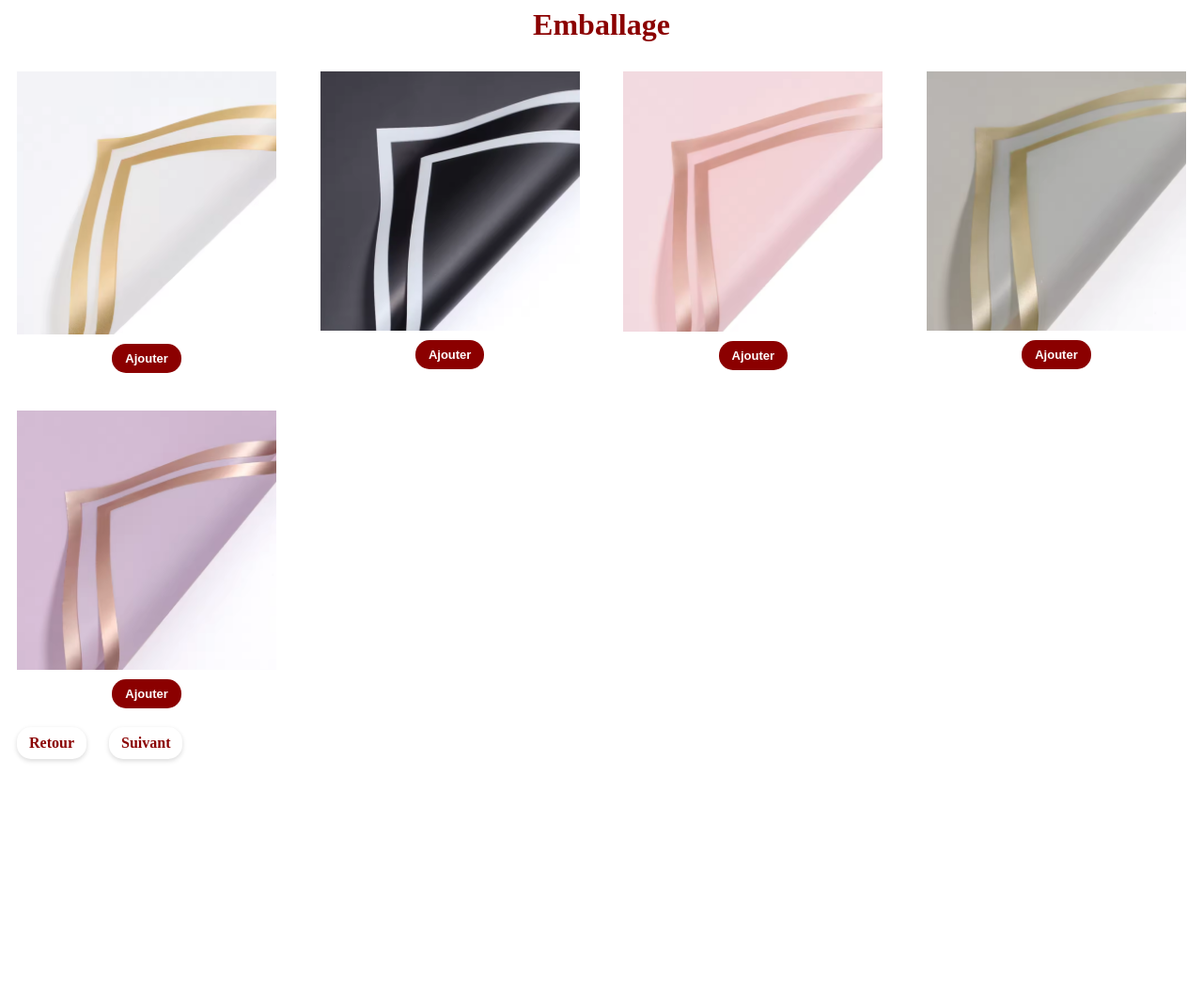
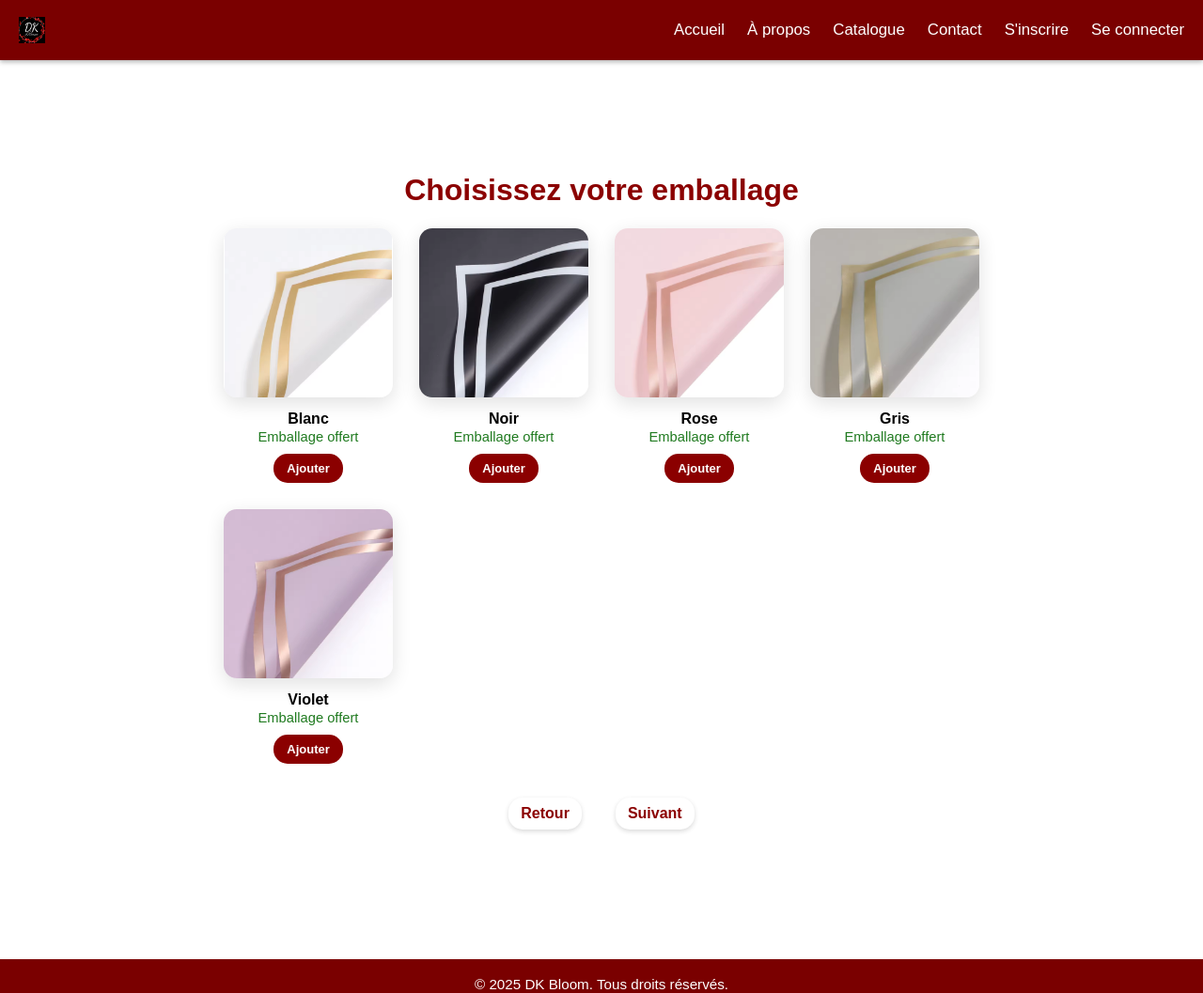
Before and after one commit to esig-ge/projet-2025-ama, a PHP site: page /interface_emballage.php in a window 1280 px wide. Shown: the whole page at 94% size. Before the commit the page ends 811 px from the top, so only its background shows below. Run offline with PHP 8.4, Linux system fonts and the light colour scheme.

Commit message:
Emballages

```diff
--- a/site/pages/interface_emballage.php
+++ b/site/pages/interface_emballage.php
@@ -1,89 +1,168 @@
 <?php
+// Base URL (slash final)
+if (!isset($BASE)) {
+    $dir  = rtrim(dirname($_SERVER['PHP_SELF'] ?? $_SERVER['SCRIPT_NAME']), '/\\');
+    $BASE = ($dir === '' || $dir === '.') ? '/' : $dir . '/';
+}
 session_start();
 ?>
 <!DOCTYPE html>
 <html lang="fr">
 <head>
-    <meta charset="UTF-8">
-    <link rel="stylesheet" href="css/styleCatalogue.css">
-    <title>emballages</title>
+    <meta charset="UTF-8" />
+    <title>DK Bloom — Emballages</title>
+
+    <!-- CSS globaux -->
+    <link rel="stylesheet" href="<?= $BASE ?>css/style_header_footer.css">
+    <link rel="stylesheet" href="<?= $BASE ?>css/styleCatalogue.css">
+
+    <style>
+        /* --- Mise en page locale de la grille d'emballages --- */
+        main.emballages {
+            max-width: 1200px;
+            margin: 120px auto 80px; /* marge sup pour header fixé */
+            padding: 0 24px;
+        }
+        .grid-emballages {
+            display: grid;
+            grid-template-columns: repeat(4, minmax(160px, 1fr));
+            gap: 28px;
+            justify-items: center;
+        }
+        @media (max-width: 1100px){
+            .grid-emballages { grid-template-columns: repeat(3, minmax(160px, 1fr)); }
+        }
+        @media (max-width: 780px){
+            .grid-emballages { grid-template-columns: repeat(2, minmax(150px, 1fr)); }
+            main.emballages { margin-top: 100px; }
+        }
+        @media (max-width: 480px){
+            .grid-emballages { grid-template-columns: 1fr; }
+        }
+
+        .emb-card{
+            width: 100%;
+            max-width: 240px;     /* plus petit */
+            text-align: center;
+        }
+        .emb-card img{
+            width: 100%;
+            height: 180px;        /* taille uniforme */
+            object-fit: contain;  /* pas de rognage */
+            background: #fff;     /* fond neutre sous PNG */
+            border-radius: 14px;
+            box-shadow: 0 6px 20px rgba(0,0,0,.12);
+        }
+        .emb-title{
+            margin: 10px 0 2px;
+            font-weight: 700;
+        }
+        .emb-offert{
+            font-size: .92rem;
+            color: #1f7a1f;       /* vert doux */
+        }
+        .add-to-cart{
+            margin-top: 10px;
+        }
+
+        /* Boutons Retour / Suivant centrés */
+        .nav-actions{
+            margin-top: 26px;
+            display: flex;
+            gap: 16px;
+            justify-content: center;
+        }
+    </style>
+
+    <!-- Expose BASE + API_URL au JS si tu utilises commande.js -->
+    <script>
+        window.DKBASE  = <?= json_encode($BASE) ?>;
+        window.API_URL = <?= json_encode($BASE . 'api/cart.php') ?>;
+    </script>
+    <script src="<?= $BASE ?>js/commande.js" defer></script>
 </head>
 
+<body>
+<?php include __DIR__ . '/includes/header.php'; ?>
 
-<body>
+<main class="emballages">
+    <h1 style="text-align:center; margin-bottom:22px;">Choisissez votre emballage</h1>
 
-<h1>Emballage</h1>
-<div id="emballage">
-    <div>
-        <img src="img/emballage_blanc.PNG" alt="Emballage blanc">
+    <section class="grid-emballages">
+
+        <article class="emb-card">
+            <img src="<?= $BASE ?>img/emballage_blanc.PNG" alt="Emballage blanc">
+            <div class="emb-title">Blanc</div>
+            <div class="emb-offert">Emballage offert</div>
             <button class="add-to-cart"
-                data-id="8"
-                data-name="20 roses"
-                data-price="40"
-                data-img="assets/img/20Roses.png">
+                    data-pro-id="emb_blanc"
+                    data-pro-name="Emballage blanc"
+                    data-pro-price="0"
+                    data-pro-img="<?= $BASE ?>img/emballage_blanc.PNG">
                 Ajouter
             </button>
-    </div>
+        </article>
 
-    <div>
-        <img src="img/emballage_noir.PNG" alt="Emballage noir">
+        <article class="emb-card">
+            <img src="<?= $BASE ?>img/emballage_noir.PNG" alt="Emballage noir">
+            <div class="emb-title">Noir</div>
+            <div class="emb-offert">Emballage offert</div>
             <button class="add-to-cart"
-                data-id="BQ-20"
-                data-sku="BQ-20"
-                data-name="20 roses"
-                data-price="40"
-                data-img="assets/img/20Roses.png">
+                    data-pro-id="emb_noir"
+                    data-pro-name="Emballage noir"
+                    data-pro-price="0"
+                    data-pro-img="<?= $BASE ?>img/emballage_noir.PNG">
                 Ajouter
             </button>
-    </div>
+        </article>
 
-    <div>
-        <img src="img/emballage_rose.PNG" alt="Emballage rose">
+        <article class="emb-card">
+            <img src="<?= $BASE ?>img/emballage_rose.PNG" alt="Emballage rose">
+            <div class="emb-title">Rose</div>
+            <div class="emb-offert">Emballage offert</div>
             <button class="add-to-cart"
-                data-id="BQ-20"
-                data-sku="BQ-20"
-                data-name="20 roses"
-                data-price="40"
-                data-img="assets/img/20Roses.png">
+                    data-pro-id="emb_rose"
+                    data-pro-name="Emballage rose"
+                    data-pro-price="0"
+                    data-pro-img="<?= $BASE ?>img/emballage_rose.PNG">
                 Ajouter
             </button>
-    </div>
+        </article>
 
-    <div>
-        <img src="img/emballage_gris.PNG" alt="Emballage gris">
+        <article class="emb-card">
+            <img src="<?= $BASE ?>img/emballage_gris.PNG" alt="Emballage gris">
+            <div class="emb-title">Gris</div>
+            <div class="emb-offert">Emballage offert</div>
             <button class="add-to-cart"
-                data-id="BQ-20"
-                data-sku="BQ-20"
-                data-name="20 roses"
-                data-price="40"
-                data-img="assets/img/20Roses.png">
+                    data-pro-id="emb_gris"
+                    data-pro-name="Emballage gris"
+                    data-pro-price="0"
+                    data-pro-img="<?= $BASE ?>img/emballage_gris.PNG">
                 Ajouter
             </button>
-    </div>
+        </article>
 
-    <div>
-        <img src="img/emballage_violet.PNG" alt="Emballage violet">
+        <article class="emb-card">
+            <img src="<?= $BASE ?>img/emballage_violet.PNG" alt="Emballage violet">
+            <div class="emb-title">Violet</div>
+            <div class="emb-offert">Emballage offert</div>
             <button class="add-to-cart"
-                data-id="BQ-20"
-                data-sku="BQ-20"
-                data-name="20 roses"
-                data-price="40"
-                data-img="assets/img/20Roses.png">
+                    data-pro-id="emb_violet"
+                    data-pro-name="Emballage violet"
+                    data-pro-price="0"
+                    data-pro-img="<?= $BASE ?>img/emballage_violet.PNG">
                 Ajouter
             </button>
+        </article>
+
+    </section>
+
+    <div class="nav-actions">
+        <a href="<?= $BASE ?>interface_supplement.php" class="button">Retour</a>
+        <a href="<?= $BASE ?>commande.php" class="button">Suivant</a>
     </div>
-</div>
+</main>
 
-<a href="interface_supplement.php" class="button">Retour</a>
-<a href="commande.php"
-   class="add-to-cart"
-   data-id="8"
-   data-name="20 roses"
-   data-price="40"
-   data-img="assets/img/20Roses.png">
-    Suivant
-</a>
-
-<script src="js/commande.js"></script>
+<?php include __DIR__ . '/includes/footer.php'; ?>
 </body>
 </html>
```
Lines whose indentation alone changed are shown as unchanged.
